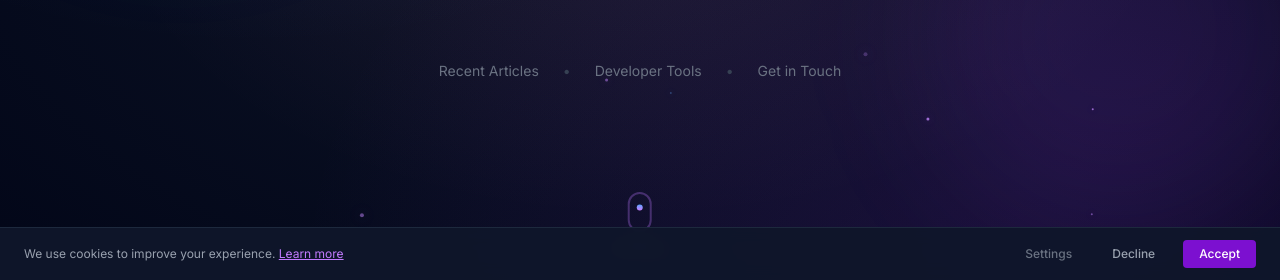
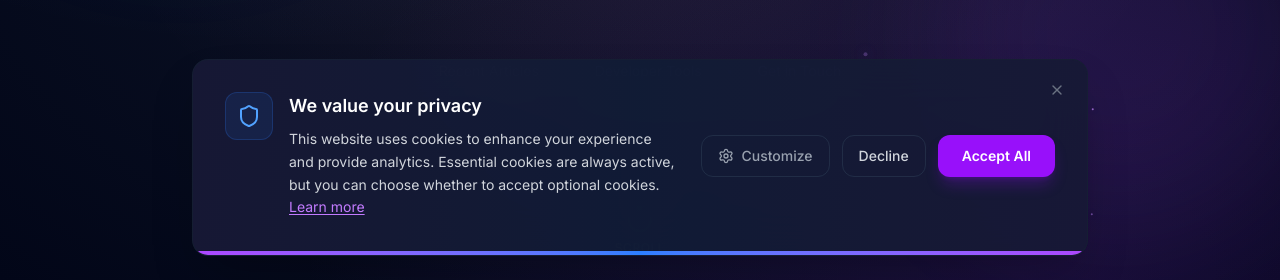
Before and after one commit to StrahilPeykov/strahil, a Next.js app: page / in a window 1280 px wide. Shown: the part 520-800 px from the top of the page. Built offline with nearby package versions, Linux system fonts and the light colour scheme; no server answers.

Commit message:
make cookie banner bigger and floating

```diff
--- a/src/components/features/cookies/CookieBar.tsx
+++ b/src/components/features/cookies/CookieBar.tsx
@@ -3,6 +3,7 @@
 import { useEffect, useState } from 'react'
 import { motion, AnimatePresence } from 'framer-motion'
 import Link from 'next/link'
+import { Shield, Settings, X } from 'lucide-react'
 import { useCookieConsent } from '../../providers/CookieConsentProvider'
 import { CookieSettingsModal } from './CookieSettingsModal'
 
@@ -31,6 +32,10 @@ export function CookieBar() {
     setShowSettings(true)
   }
 
+  const handleClose = () => {
+    setShowBar(false)
+  }
+
   if (typeof window === 'undefined' || !showBar) {
     return null
   }
@@ -40,41 +45,85 @@ export function CookieBar() {
       <AnimatePresence>
         {showBar && (
           <motion.div
-            initial={{ y: 100 }}
-            animate={{ y: 0 }}
-            exit={{ y: 100 }}
-            transition={{ type: 'tween', duration: 0.3 }}
-            className="fixed bottom-0 left-0 right-0 z-50 bg-slate-900/95 backdrop-blur-sm border-t border-slate-800"
+            initial={{ y: 100, opacity: 0 }}
+            animate={{ y: 0, opacity: 1 }}
+            exit={{ y: 100, opacity: 0 }}
+            transition={{ type: 'spring', damping: 25, stiffness: 300 }}
+            className="fixed bottom-4 left-4 right-4 md:bottom-6 md:left-6 md:right-6 z-50"
           >
-            <div className="max-w-7xl mx-auto px-4 py-3 sm:px-6">
-              <div className="flex flex-col sm:flex-row items-center justify-between gap-3">
-                <p className="text-xs text-gray-400">
-                  We use cookies to improve your experience.{' '}
-                  <Link href="/privacy" target="_blank" className="text-purple-400 hover:text-purple-300 underline">
+            <div className="max-w-4xl mx-auto">
+              <div className="relative bg-slate-900/95 backdrop-blur-xl border border-slate-800/50 rounded-2xl shadow-2xl shadow-black/25 overflow-hidden">
+                {/* Background gradient */}
+                <div className="absolute inset-0 bg-gradient-to-r from-purple-500/5 via-blue-500/5 to-purple-500/5" />
+
+                {/* Close button */}
+                <button
+                  onClick={handleClose}
+                  className="absolute top-4 right-4 p-1.5 text-gray-500 hover:text-gray-300 hover:bg-slate-800/50 rounded-lg transition-all"
+                  aria-label="Dismiss cookie banner"
+                >
+                  <X className="w-4 h-4" />
+                </button>
+
+                <div className="relative p-6 md:p-8">
+                  <div className="flex flex-col lg:flex-row lg:items-center gap-6">
+                    {/* Icon and content */}
+                    <div className="flex-1">
+                      <div className="flex items-start gap-4">
+                        <div className="flex-shrink-0">
+                          <div className="w-12 h-12 bg-blue-500/10 border border-blue-500/20 rounded-xl flex items-center justify-center">
+                            <Shield className="w-6 h-6 text-blue-400" />
+                          </div>
+                        </div>
+
+                        <div className="flex-1 min-w-0">
+                          <h3 className="text-lg font-semibold text-white mb-2">
+                            We value your privacy
+                          </h3>
+                          <p className="text-sm text-gray-300 leading-relaxed">
+                            This website uses cookies to enhance your experience and provide analytics.
+                            Essential cookies are always active, but you can choose whether to accept optional cookies.{' '}
+                            <Link
+                              href="/privacy"
+                              target="_blank"
+                              className="text-purple-400 hover:text-purple-300 underline underline-offset-2 transition-colors"
+                            >
                               Learn more
                             </Link>
                           </p>
+                        </div>
+                      </div>
+                    </div>
 
-                <div className="flex items-center gap-3">
+                    {/* Actions */}
+                    <div className="flex flex-col sm:flex-row gap-3 lg:flex-shrink-0">
                       <button
                         onClick={handleOpenSettings}
-                    className="px-3 py-1.5 text-xs font-medium text-gray-500 hover:text-gray-400 transition-colors"
+                        className="inline-flex items-center justify-center gap-2 px-4 py-2.5 text-sm font-medium text-gray-400 hover:text-white hover:bg-slate-800/50 border border-slate-700/50 hover:border-slate-600 rounded-xl transition-all"
                       >
-                    Settings
+                        <Settings className="w-4 h-4" />
+                        Customize
                       </button>
+
                       <button
                         onClick={handleReject}
-                    className="px-4 py-1.5 text-xs font-medium text-gray-400 hover:text-white transition-colors"
+                        className="inline-flex items-center justify-center px-4 py-2.5 text-sm font-medium text-gray-300 hover:text-white hover:bg-slate-800/50 border border-slate-700/50 hover:border-slate-600 rounded-xl transition-all"
                       >
                         Decline
                       </button>
+
                       <button
                         onClick={handleAccept}
-                    className="px-4 py-1.5 text-xs font-medium text-white bg-purple-600/80 hover:bg-purple-600 rounded transition-colors"
+                        className="inline-flex items-center justify-center px-6 py-2.5 text-sm font-semibold text-white bg-purple-600 hover:bg-purple-700 focus:bg-purple-700 rounded-xl transition-all shadow-lg shadow-purple-600/25 hover:shadow-purple-600/40 focus:outline-none focus:ring-2 focus:ring-purple-500 focus:ring-offset-2 focus:ring-offset-slate-900"
                       >
-                    Accept
+                        Accept All
                       </button>
                     </div>
+                  </div>
+                </div>
+
+                {/* Bottom accent */}
+                <div className="h-1 bg-gradient-to-r from-purple-500 via-blue-500 to-purple-500" />
               </div>
             </div>
           </motion.div>
```
Lines whose indentation alone changed are shown as unchanged.
